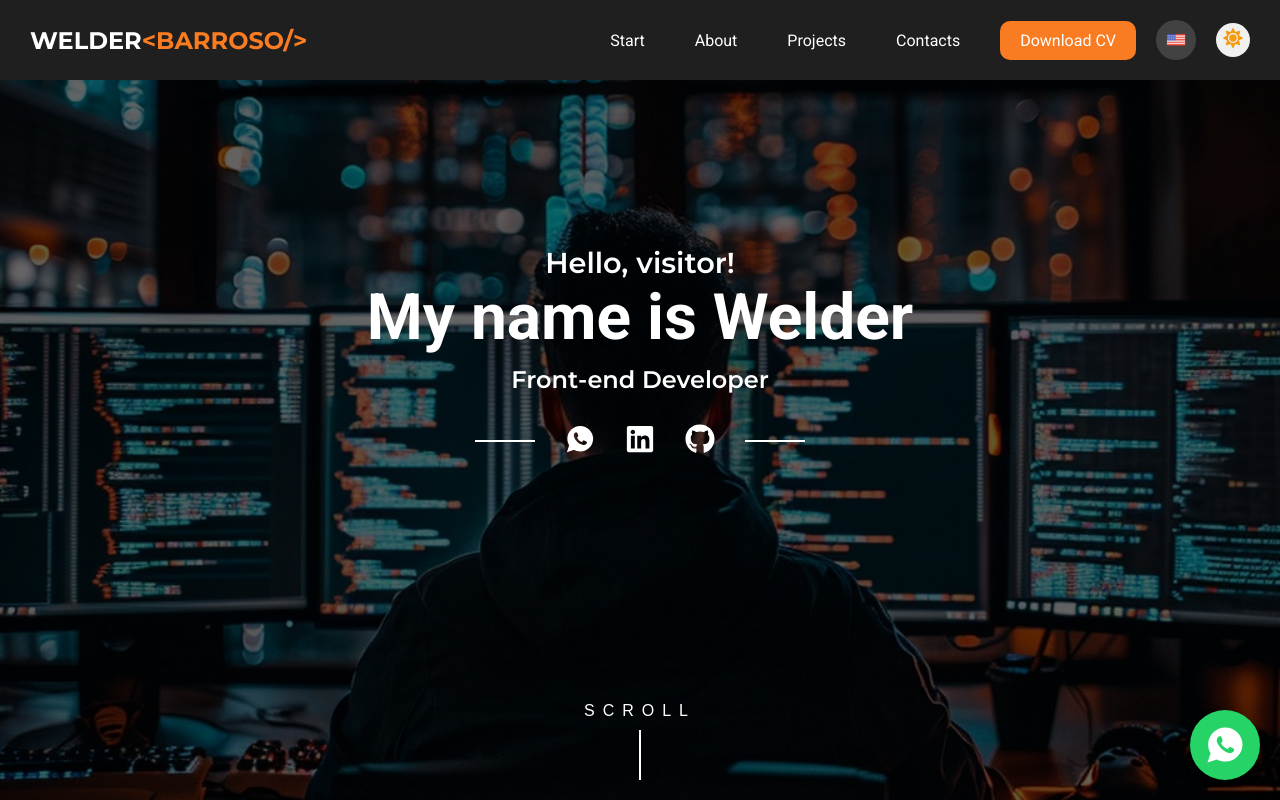
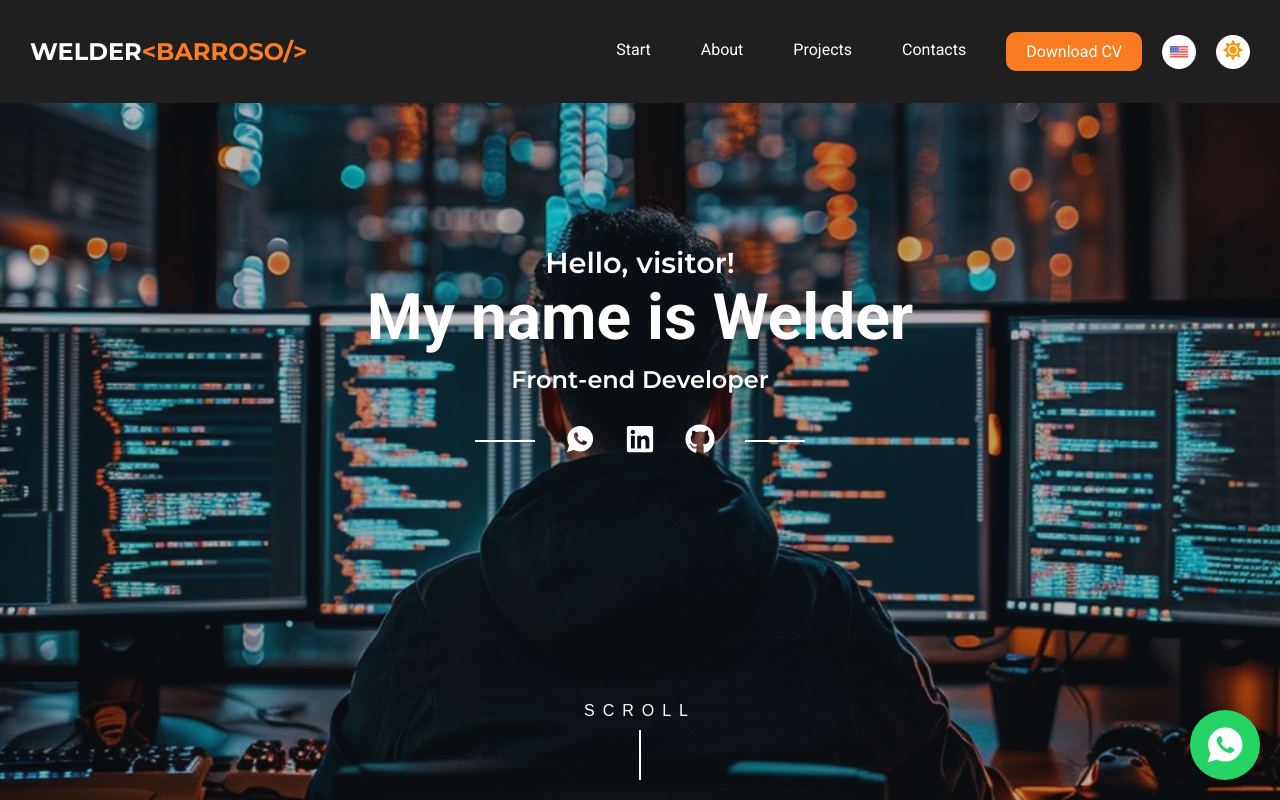
Before and after one commit to WelderBM/Portifolio, a React (Vite) app: page / in a window 1280 px wide. Shown: the top 800 px of the page. Built offline with nearby package versions, Linux system fonts and the light colour scheme.

Commit message:
fix bugs

```diff
--- a/src/components/About/About.tsx
+++ b/src/components/About/About.tsx
@@ -4,7 +4,7 @@ import programmer from '/programmer.png';
 import ButtonLink from '../DownloadCv/DownloadCv';
 import { useTranslation } from 'react-i18next';
 
-const ContactIcons = () => {
+const AboutComponent = () => {
   const { t } = useTranslation();
 
   return (
@@ -21,4 +21,4 @@ const ContactIcons = () => {
   );
 };
 
-export default ContactIcons;
+export default AboutComponent;
--- a/src/components/Header/Header.styles.ts
+++ b/src/components/Header/Header.styles.ts
@@ -58,19 +58,22 @@ export const Nav = styled.nav`
     gap: 10px;
     font-family: 'Montserrat', sans-serif;
     list-style-type: none;
-    transition: transform 0.3s ease, opacity 0.3s ease;
+    transition: opacity 0.3s ease, transform 0.3s ease;
     opacity: 0;
     transform: translateY(-10px);
+    display: none;
 
     &.open {
       opacity: 1;
       transform: translateY(0);
+      display: flex;
     }
 
     @media (min-width: 810px) {
       opacity: 1;
       transform: translateY(0);
-      flex-direction: row; /* Assegura que a lista fique horizontal */
+      display: flex;
+      flex-direction: row;
       position: static;
     }
 
@@ -86,6 +89,7 @@ export const Nav = styled.nav`
       z-index: 10;
 
       &.open {
+        display: flex;
         opacity: 1;
         transform: translateY(0);
       }
@@ -96,17 +100,34 @@ export const Nav = styled.nav`
     padding: 10px 0;
   }
 
-  ul li a {
-    text-decoration: none;
-    color: #fff;
-    padding: 10px 20px;
+ul li a {
+  position: relative;
+  text-decoration: none;
+  color: ${(props) => props.theme.fontColor};
+  padding: 10px 20px;
+  width: 100%;
+  text-align: center;
+  display: inline-block;
+  overflow: hidden;
+
+  &::after {
+    content: '';
+    position: absolute;
+    bottom: 0;
+    left: 0;
     width: 100%;
-    text-align: center;
+    height: 2px;
+    background-color: #f97c22;
+    transform: scaleX(0);
+    transform-origin: right;
+    transition: transform 0.3s ease;
+  }
 
-    &:hover {
-      background-color: rgba(255, 255, 255, 0.2);
-    }
+  &:hover::after {
+    transform: scaleX(1);
+    transform-origin: left;
   }
+}
 `;
 
 
--- a/src/components/ThemeSwitcher/ThemeSwitcher.styles.ts
+++ b/src/components/ThemeSwitcher/ThemeSwitcher.styles.ts
@@ -1,17 +1,18 @@
 import styled from 'styled-components';
+import { darkTheme } from '../../theme';
+import { lightTheme } from '../../theme';
 
 export const SwitchContainer = styled.div<{ theme: string }>`
   display: flex;
   align-items: center;
   cursor: pointer;
   padding: 5px 7px;
-  background-color: ${({ theme }) => (theme === 'light' ? '#f0f0f0' : '#333')};
+  background-color: ${({ theme }) => (theme === 'light' ? darkTheme.fontColor : lightTheme.fontColor)};
   border-radius: 50%;
   transition: background-color 0.3s ease;
 
-  /* Se quiser adicionar mais estilos ao hover */
   &:hover {
-    background-color: ${({ theme }) => (theme === 'light' ? '#e0e0e0' : '#444')};
+    background-color: ${({ theme }) => (theme === 'light' ?  darkTheme.neutralColor : lightTheme.neutralColor)};
   }
 `;
 
--- a/src/components/ToggleFlags/ToggleFlags.styles.ts
+++ b/src/components/ToggleFlags/ToggleFlags.styles.ts
@@ -6,19 +6,19 @@ export const DropdownContainer = styled.div`
 `;
 
 export const CircleButton = styled.button`
-  width: 40px;
-  height: 40px;
+  width: 34px;
+  height: 34px;
   border-radius: 50%;
   border: none;
   display: flex;
   justify-content: center;
   align-items: center;
-  background-color: ${props => props.theme.neutralColor};
+  background-color: ${props => props.theme.fontColor};
   cursor: pointer;
   transition: background-color 0.3s ease;
 
   &:hover {
-    background-color: #f0f0f0;
+    background-color: ${props => props.theme.neutralColor};
   }
 `;
 
--- a/src/theme.ts
+++ b/src/theme.ts
@@ -1,13 +1,13 @@
+export const darkTheme = {
+  body: '#1f1f1f80',
+  fontColor: '#ffffff',
+  backgroundColor: '#1f1f1f',
+  neutralColor: '#9e9e9e'
+};
+
 export const lightTheme = {
-    body: '#e0e0e0',
-    fontColor: '#000',
-    backgroundColor: '#c0c0c0',
-    neutralColor: '#8d99ae'
-}
-
-export const darkTheme = {
-    body: '#000',
-    fontColor: '#fff',
-    backgroundColor: '#1f1f1f',
-    neutralColor: '#424242'
-}
+  body: '#e6e6e680',
+  fontColor: '#1f1f1f',
+  backgroundColor: '#e6e6e6',
+  neutralColor: '#5e5e5e'
+};
```
